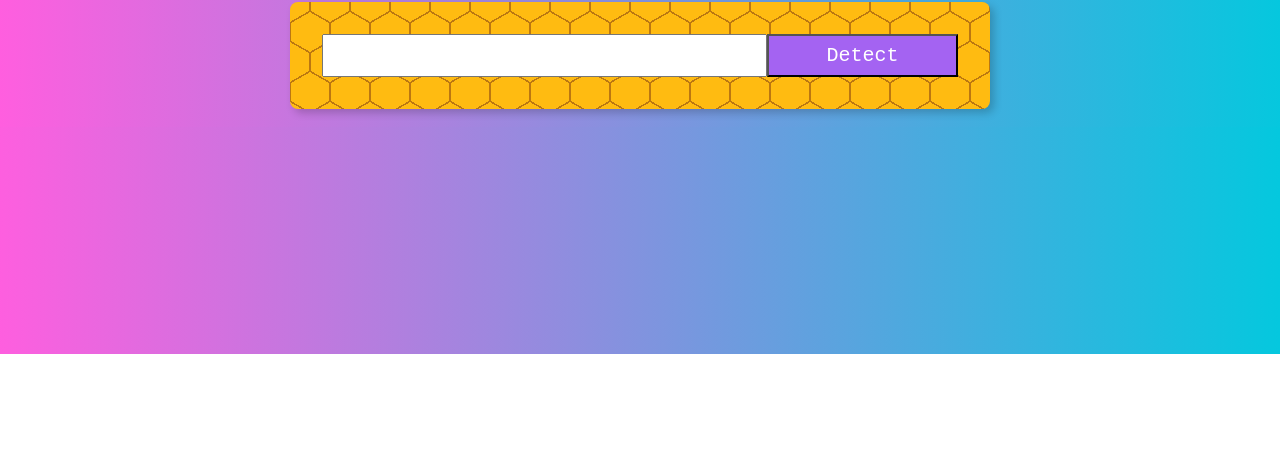
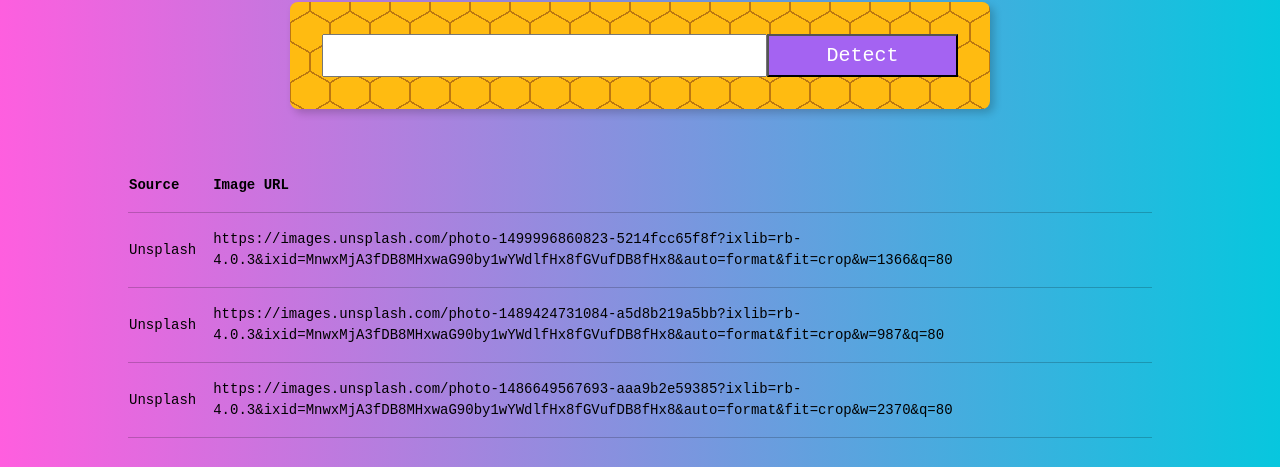
Before and after one commit to TechZero2One/facedetection, a React (Create React App) app: page / in a window 1280 px wide. Shown: the part 446-913 px from the top of the page. Before the commit the page ends 800 px from the top, so only its background shows below. Built offline with nearby package versions, Linux system fonts and the light colour scheme.

Commit message:
Added sample URL

```diff
--- a/src/App.js
+++ b/src/App.js
@@ -6,7 +6,7 @@ import ImageLinkForm from './Components/ImageLinkForm/ImageLinkForm';
 import Rank from './Components/Rank/Rank';
 import ParticlesBg from 'particles-bg';
 import React, { Component } from 'react';
-
+import SampleImages from './Components/SampleImages/SampleImages';
 
 class App extends Component {
 
@@ -127,6 +127,7 @@ class App extends Component {
             onButtonSubmit={this.onButtonSubmit}
           />
           <FaceRecognition box={this.state.box} imageURL={this.state.imageURL}/>
+          <SampleImages />
 
       </div>
     );
--- /dev/null
+++ b/src/Components/SampleImages/SampleImages.css
@@ -0,0 +1,12 @@
+.bb {
+    border-bottom-style: solid;
+    border-bottom-width: 1px;
+}
+
+.b--black-20 {
+    border-color: rgba(0, 0, 0, .2);
+}
+
+.fw6 {
+    font-weight: 600;
+}
--- /dev/null
+++ b/src/Components/SampleImages/SampleImages.js
@@ -0,0 +1,38 @@
+import React from "react";
+import "./SampleImages.css";
+
+
+const SampleImages = () => {
+    return (
+        <div class="pa4">
+        <div class="overflow-auto">
+            <table class="f6 w-100 mw8 center" cellspacing="0">
+
+
+            <tbody class="lh-copy">
+                <tr>
+                <th class="pv3 tl pr3 bb b--black-20">Source</th>
+                <th class="pv3 tl pr3 bb b--black-20">Image URL</th>
+
+                </tr>
+                <tr>
+                <td class="pv3 tl pr3 bb b--black-20">Unsplash</td>
+                <td class="pv3 tl pr3 bb b--black-20">https://images.unsplash.com/photo-1499996860823-5214fcc65f8f?ixlib=rb-4.0.3&ixid=MnwxMjA3fDB8MHxwaG90by1wYWdlfHx8fGVufDB8fHx8&auto=format&fit=crop&w=1366&q=80</td>
+                </tr>
+                <tr>
+                <td class="pv3 tl pr3 bb b--black-20">Unsplash</td>
+                <td class="pv3 tl pr3 bb b--black-20">https://images.unsplash.com/photo-1489424731084-a5d8b219a5bb?ixlib=rb-4.0.3&ixid=MnwxMjA3fDB8MHxwaG90by1wYWdlfHx8fGVufDB8fHx8&auto=format&fit=crop&w=987&q=80</td>
+                </tr>
+                <tr>
+                <td class="pv3 tl pr3 bb b--black-20">Unsplash</td>
+                <td class="pv3 tl pr3 bb b--black-20">https://images.unsplash.com/photo-1486649567693-aaa9b2e59385?ixlib=rb-4.0.3&ixid=MnwxMjA3fDB8MHxwaG90by1wYWdlfHx8fGVufDB8fHx8&auto=format&fit=crop&w=2370&q=80</td>
+                </tr>
+            </tbody>
+            </table>
+        </div>
+        </div>
+    );
+}
+
+
+export default SampleImages;
```
